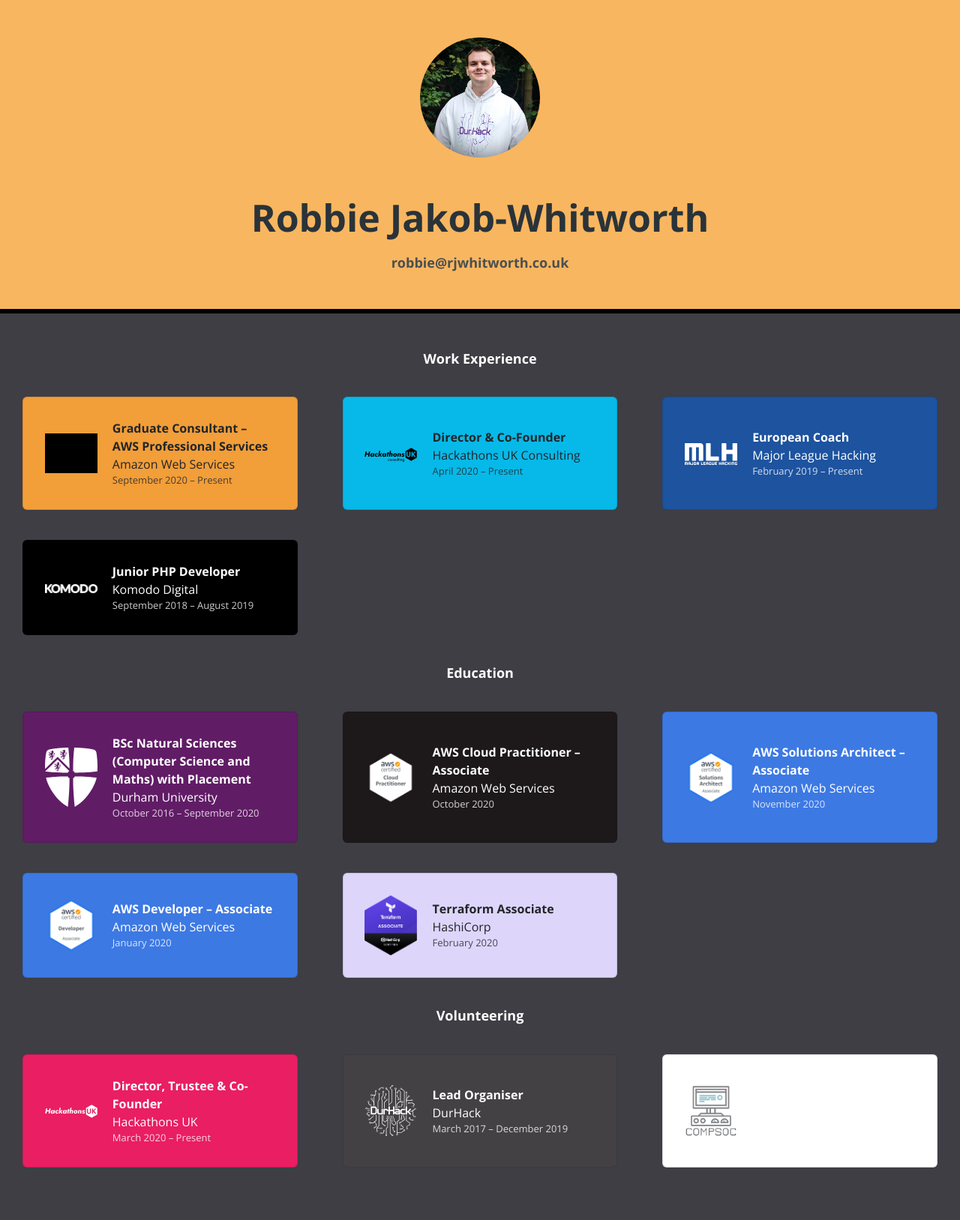
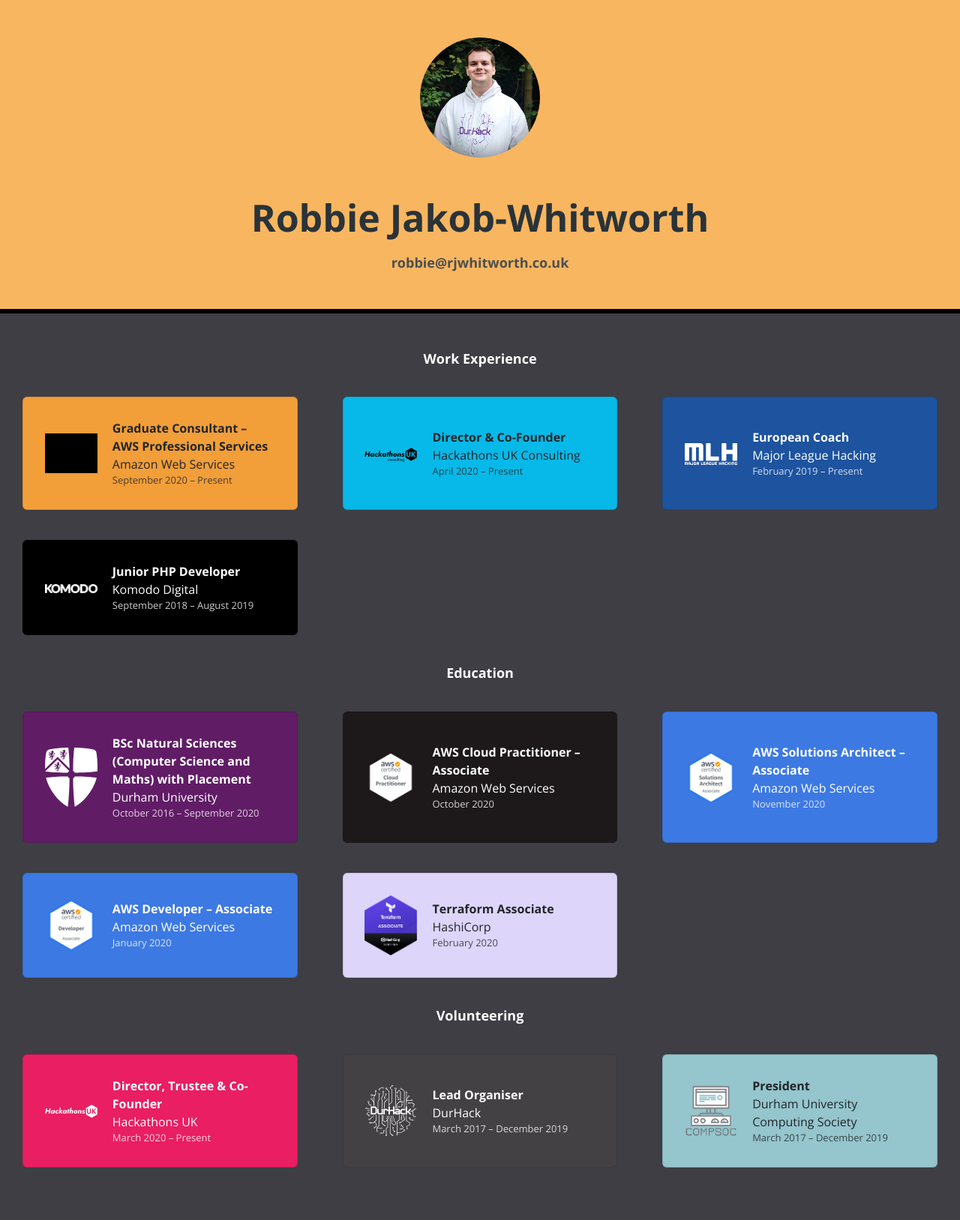
Before and after one commit to robzwolf/website, a Jekyll site: the page built from index.html, in a window 1280 px wide. Shown: the whole page at 75% size. Built offline with Jekyll 4.4.1, drawn with Linux system fonts in a browser that asks for light colours; nearby versions of some CDN libraries; grey boxes are pictures that could not be loaded.

Commit message:
Add CompSoc colours

```diff
--- a/_sass/cards.scss
+++ b/_sass/cards.scss
@@ -85,4 +85,9 @@
         background: #434144;
         @include lightText($blow-out: false);
     }
+
+    &.compsoc {
+        background: #95c5cd;
+        @include darkText($crush: false);
+    }
 }
```
